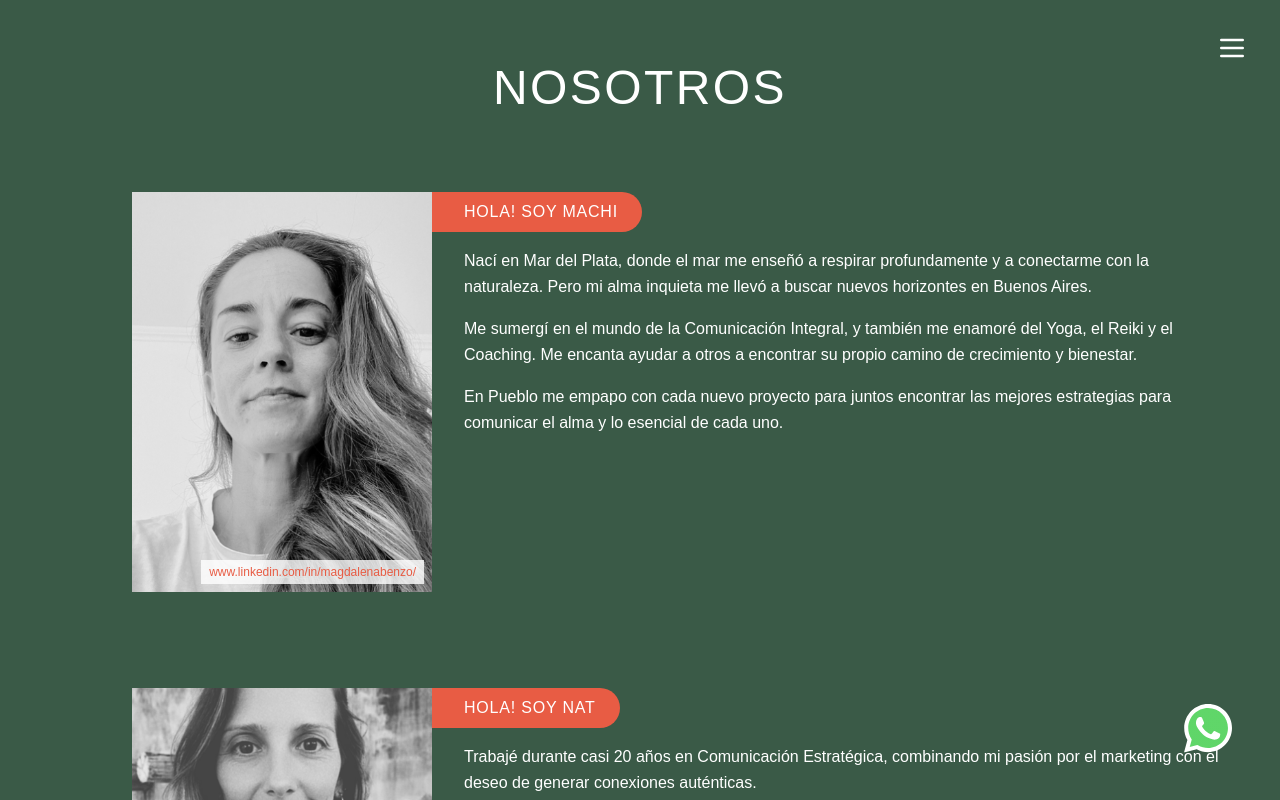
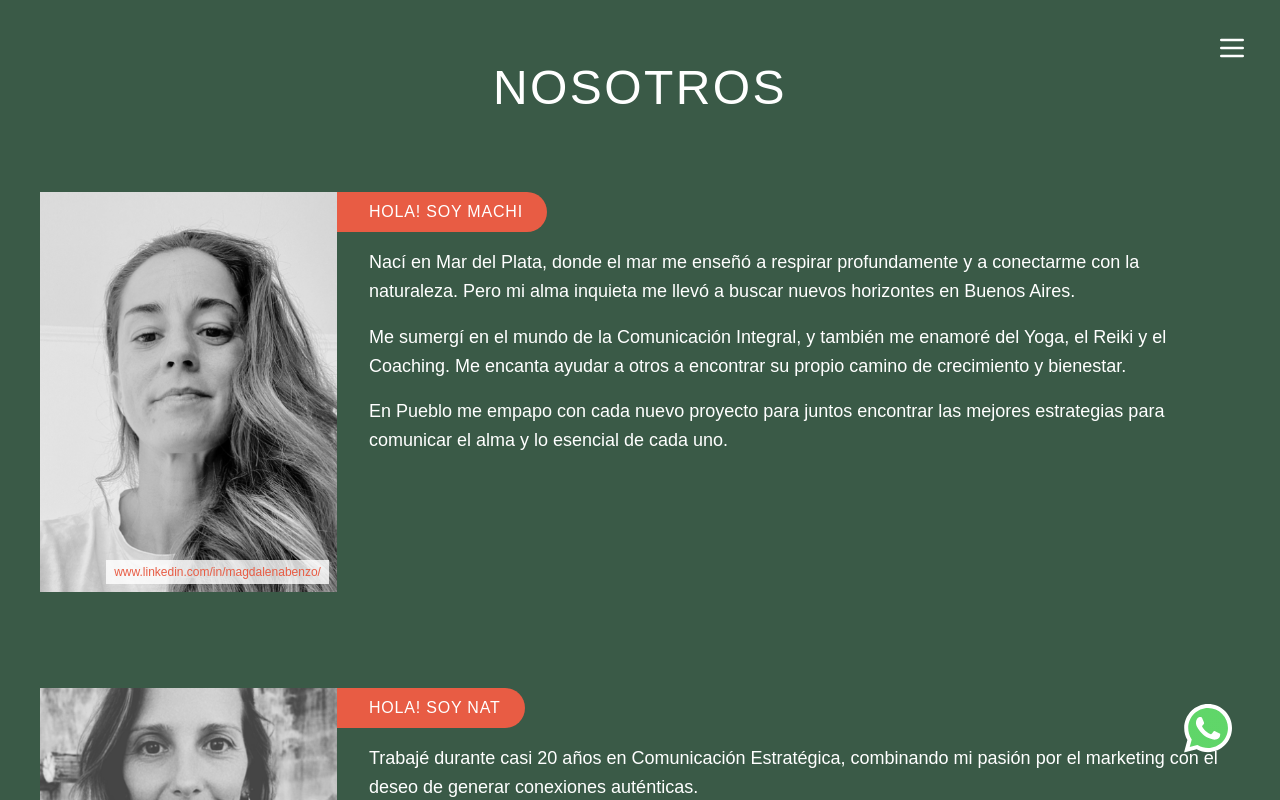
Before and after one commit to pueblobranding/pueblo, a Next.js app: page /nosotros in a window 1280 px wide. Shown: the top 800 px of the page. Built offline with nearby package versions, Linux system fonts and the light colour scheme.

Commit message:
Update Navbar button class for better cursor indication and adjust NosotrosSection width for improved layout

```diff
--- a/components/navbar.tsx
+++ b/components/navbar.tsx
@@ -12,7 +12,7 @@ export default function Navbar({ isMenuOpen, toggleMenu }: NavbarProps) {
       {/* Hamburger Menu Button - Always visible */}
       <button
         onClick={toggleMenu}
-        className="fixed top-6 right-6 z-50 p-2 rounded-full hover:bg-white/10 transition-colors"
+        className="fixed top-6 right-6 z-50 p-2 rounded-full hover:bg-white/10 transition-colors cursor-pointer"
         aria-label={isMenuOpen ? "Cerrar menú" : "Abrir menú"}
       >
         {isMenuOpen ? <X className="h-8 w-8 text-white" /> : <Menu className="h-8 w-8 text-white" />}
--- a/components/nosotros-section.tsx
+++ b/components/nosotros-section.tsx
@@ -15,13 +15,13 @@ interface TeamMemberProps {
 function TeamMember({ name, bio, linkedinUrl, imageUrl }: TeamMemberProps) {
   return (
     <div className="flex flex-col md:flex-row-reverse w-full mb-8 overflow-hidden">
-      <div className="bg-[#3a5a47] p-6 md:p-8 md:w-2/3 relative">
+      <div className="bg-[#3a5a47] p-6 md:p-8 md:w-3/4 relative">
         <div className="bg-[#e85c44] text-white py-2 px-6 rounded-r-full inline-block mb-4 font-light tracking-wider pl-10 relative -left-10">
           HOLA! SOY {name}
         </div>
         <div className="text-white space-y-4">
           {bio.map((paragraph, index) => (
-            <p key={index} className="font-light leading-relaxed">
+            <p key={index} className="font-light leading-relaxed text-lg">
               {paragraph}
             </p>
           ))}
```
